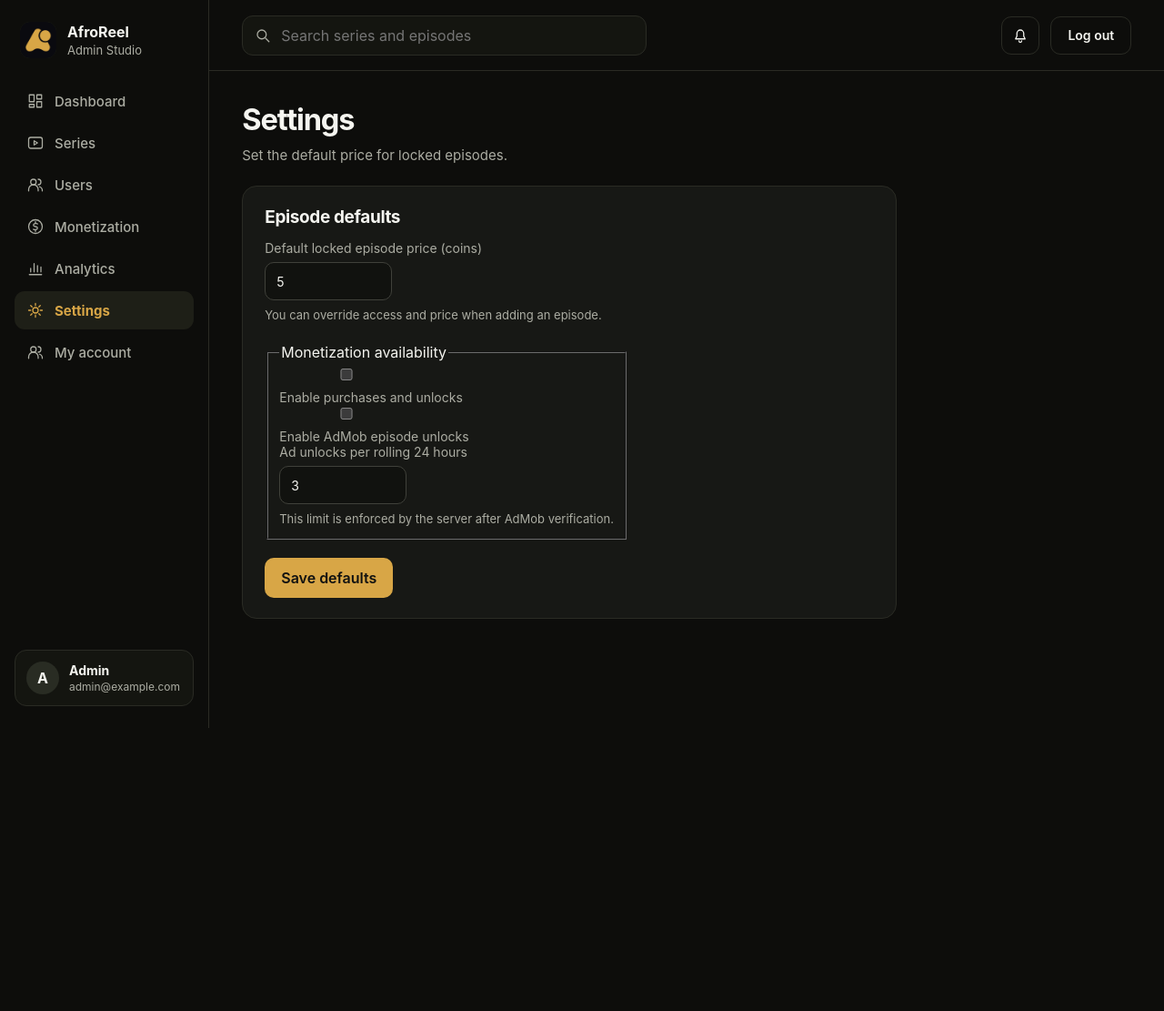
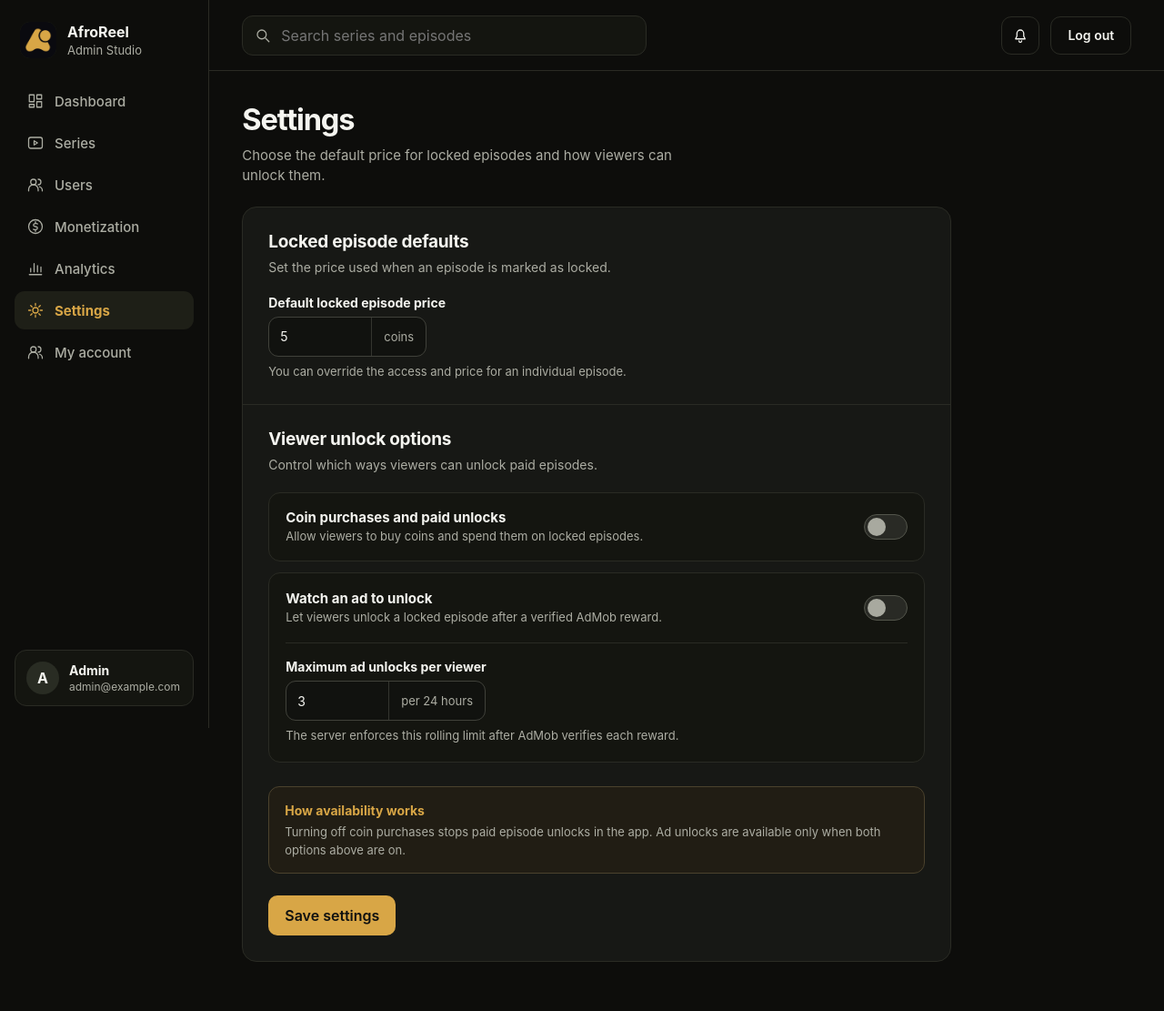
Before and after one commit to ioadejuwon/afroreel, a Node server app: page /admin/settings in a window 1280 px wide. Shown: the whole page at 91% size. Before the commit the page ends 800 px from the top, so only its background shows below. Run offline with Node 20, Linux system fonts and the light colour scheme; the visitor is signed in with stand-in values (Sample User, id 1); data comes from the database, SQL or seed files in the repository; data that the repository does not hold is empty.

Commit message:
Redesign monetization settings controls

```diff
--- a/admin/styles.css
+++ b/admin/styles.css
@@ -1741,9 +1741,9 @@ img.poster {
 .report-tabs a { display: inline-flex; align-items: center; justify-content: center; padding: 9px 15px; border: 1px solid var(--line); border-radius: 10px; color: var(--muted); text-decoration: none; font-weight: 600; font-size: 14px; }
 .report-tabs a:hover, .report-tabs a[aria-current="page"] { color: var(--gold); border-color: #63502e; background: #272217; }
 .report-filters { display: flex; flex-wrap: wrap; align-items: end; gap: 12px 14px; margin: 18px 0; }
-.report-filters label, .defaults-form label { display: flex; flex-direction: column; gap: 7px; color: var(--muted); font-size: 14px; }
+.report-filters label, #settings .settings-field { display: flex; flex-direction: column; gap: 7px; color: var(--muted); font-size: 14px; }
 .report-filters .wide-field { flex: 1 1 230px; }
-.report-filters :is(input:not([type="hidden"]), select), .defaults-form input[type="number"] {
+.report-filters :is(input:not([type="hidden"]), select), #settings input[type="number"] {
   min-width: 0; min-height: 42px; max-width: 100%; padding: 8px 12px; border: 1px solid #40413a;
   border-radius: 10px; color: var(--text); background: #11120f; font: inherit; color-scheme: dark;
 }
@@ -1762,7 +1762,7 @@ img.poster {
 .report-columns { display: grid; grid-template-columns: minmax(0, 2fr) minmax(230px, 1fr); gap: 18px; }
 .analytics-metrics, .package-list { grid-template-columns: repeat(3, minmax(0,1fr)); }
 .viewer-chart .untracked { background: repeating-linear-gradient(135deg,transparent,transparent 4px,#33342f 5px,#33342f 6px); }
-.report-note, .defaults-form small { font-size: 13px; line-height: 1.5; margin: 10px 0 0; }
+.report-note, #settings small { font-size: 13px; line-height: 1.5; }
 .daily-details summary { cursor: pointer; font-weight: 650; }
 .activity-row, .record-details > div { display: flex; justify-content: space-between; align-items: baseline; gap: 18px; padding: 12px 0; border-top: 1px solid var(--line); }
 .record-details { margin: 0; }
@@ -1775,10 +1775,42 @@ img.poster {
 .profile-metrics .date-value { font-size: 17px; line-height: 1.4; }
 .access-form label { display: block; }
 .access-form input { display: block; margin-top: 8px; }
-.settings-panel { max-width: 720px; }
-.defaults-form { display: grid; justify-items: start; gap: 20px; }
-.defaults-form input { width: 140px; }
-.defaults-form small { margin: 0; }
+.settings-panel { max-width: 780px; padding: 0; overflow: hidden; }
+.defaults-form { display: grid; }
+.settings-section { min-width: 0; margin: 0; padding: 26px 28px; border: 0; }
+.settings-section + .settings-section { border-top: 1px solid var(--line); }
+.settings-section > header { display: block; margin-bottom: 20px; }
+.settings-section h2 { margin: 0; color: var(--text); font-size: 19px; font-weight: 700; letter-spacing: -.015em; }
+.settings-section header p { margin: 6px 0 0; color: var(--muted); font-size: 14px; line-height: 1.5; }
+.settings-field > label { color: var(--text); font-weight: 650; }
+.settings-number { display: flex; align-items: center; width: fit-content; max-width: 100%; min-height: 44px; overflow: hidden; border: 1px solid #40413a; border-radius: 11px; background: #11120f; }
+#settings .settings-number input[type="number"] { width: 112px; min-height: 42px; border: 0; border-radius: 0; background: transparent; }
+.settings-number:focus-within { outline: 2px solid var(--gold); outline-offset: 2px; }
+#settings .settings-number input:focus-visible { outline: 0; }
+.settings-number span { align-self: stretch; display: flex; align-items: center; padding: 0 13px; border-left: 1px solid #34352f; color: var(--muted); font-size: 13px; white-space: nowrap; }
+#settings small { display: block; margin: 0; color: var(--muted); }
+.unlock-settings { display: block; }
+.settings-switch-row { display: flex; align-items: center; justify-content: space-between; gap: 20px; min-height: 76px; padding: 16px 18px; border: 1px solid var(--line); border-radius: 13px; background: #141510; cursor: pointer; }
+.settings-switch-row:hover { border-color: #4c4d42; background: #181914; }
+.settings-switch-copy { min-width: 0; }
+.settings-switch-copy strong { display: block; color: var(--text); font-size: 15px; line-height: 1.35; }
+.settings-switch-copy small { margin-top: 4px; }
+.settings-switch-control { position: relative; flex: 0 0 auto; }
+.settings-switch-control input { position: absolute; width: 1px; height: 1px; margin: 0; opacity: 0; }
+.settings-switch-track { position: relative; display: block; width: 48px; height: 28px; border: 1px solid #53554b; border-radius: 999px; background: #292a25; transition: background .18s ease, border-color .18s ease; }
+.settings-switch-track::after { position: absolute; top: 3px; left: 3px; width: 20px; height: 20px; border-radius: 50%; background: #a8a99f; content: ""; transition: transform .18s ease, background .18s ease; }
+.settings-switch-control input:checked + .settings-switch-track { border-color: var(--gold); background: var(--gold); }
+.settings-switch-control input:checked + .settings-switch-track::after { background: #171815; transform: translateX(20px); }
+.settings-switch-control input:focus-visible + .settings-switch-track { outline: 2px solid var(--gold); outline-offset: 3px; }
+.settings-option { margin-top: 12px; overflow: hidden; border: 1px solid var(--line); border-radius: 13px; background: #141510; }
+.settings-option .settings-switch-row { border: 0; border-radius: 0; background: transparent; }
+.settings-option .settings-switch-row:hover { background: #181914; }
+.settings-limit { margin: 0 18px; padding: 17px 0 18px; border-top: 1px solid var(--line); }
+.settings-note { margin: 0 28px 24px; padding: 15px 17px; border: 1px solid #4b422d; border-radius: 12px; background: #211d14; }
+.settings-note strong { color: var(--gold); font-size: 14px; }
+.settings-note p { margin: 4px 0 0; color: var(--muted); font-size: 13px; line-height: 1.55; }
+.settings-actions { display: flex; align-items: center; gap: 16px; padding: 0 28px 28px; }
+.settings-actions .save-feedback { margin: 0; }
 .save-feedback { color: #95d398; }
 #episodes .panel, #series-detail .panel { background: #171815; border-radius: 16px; }
 @media (max-width: 760px) {
@@ -1791,4 +1823,17 @@ img.poster {
   .records { min-width: 510px; }
   .record-details > div { flex-wrap: wrap; gap: 6px; }
   .record-details dd { text-align: left; }
-}
+  .settings-section { padding: 22px 20px; }
+  .settings-note { margin: 0 20px 22px; }
+  .settings-actions { padding: 0 20px 22px; }
+  .settings-switch-row { align-items: flex-start; min-height: 0; }
+  .settings-switch-control { margin-top: 2px; }
+}
+@media (max-width: 460px) {
+  .settings-switch-row { display: grid; grid-template-columns: minmax(0, 1fr) auto; gap: 12px; padding: 15px; }
+  .settings-limit { margin: 0 15px; }
+  .settings-number { width: 100%; }
+  #settings .settings-number input[type="number"] { flex: 1; width: 100%; }
+  .settings-actions { align-items: flex-start; flex-direction: column; }
+  .settings-actions .primary-button { width: 100%; }
+}
--- a/server/views/partials/views/settings.ejs
+++ b/server/views/partials/views/settings.ejs
@@ -1,21 +1,38 @@
 <section class="view active admin-report" id="settings" aria-labelledby="settings-title">
-  <header class="library-heading"><div><h1 id="settings-title">Settings</h1><p>Set the default price for locked episodes.</p></div></header>
-  <section class="dashboard-panel report-panel settings-panel"><header><h2>Episode defaults</h2></header>
+  <header class="library-heading"><div><h1 id="settings-title">Settings</h1><p>Choose the default price for locked episodes and how viewers can unlock them.</p></div></header>
+  <section class="dashboard-panel report-panel settings-panel">
     <form method="post" action="<%= adminPath %>/settings" class="defaults-form">
       <input type="hidden" name="_csrf" value="<%= csrfToken %>"/>
       <input type="hidden" name="freeOpening" value="<%= defaults.free_opening_episodes %>" />
-      <label>Default locked episode price (coins)<input name="lockedPrice" type="number" min="0" max="4294967295" required value="<%= defaults.locked_coin_price %>" />
-        <small>You can override access and price when adding an episode.</small></label>
-      <fieldset>
-        <legend>Monetization availability</legend>
-        <label><input name="monetizationEnabled" type="checkbox" <%- monetization.monetization_enabled ? "checked" : "" %> /> Enable purchases and unlocks</label>
-        <label><input name="adUnlockEnabled" type="checkbox" <%- monetization.ad_unlock_enabled ? "checked" : "" %> /> Enable AdMob episode unlocks</label>
-        <label>Ad unlocks per rolling 24 hours<input name="dailyAdUnlockLimit" type="number" min="0" max="100" required value="<%= monetization.daily_ad_unlock_limit %>" />
-          <small>This limit is enforced by the server after AdMob verification.</small></label>
-      </fieldset>
+      <section class="settings-section" aria-labelledby="locked-defaults-title">
+        <header><h2 id="locked-defaults-title">Locked episode defaults</h2><p>Set the price used when an episode is marked as locked.</p></header>
+        <div class="settings-field">
+          <label for="locked-price">Default locked episode price</label>
+          <div class="settings-number"><input id="locked-price" name="lockedPrice" type="number" min="0" max="4294967295" required value="<%= defaults.locked_coin_price %>" /><span>coins</span></div>
+          <small>You can override the access and price for an individual episode.</small>
+        </div>
+      </section>
+      <section class="settings-section unlock-settings" aria-labelledby="unlock-options-title">
+        <header><h2 id="unlock-options-title">Viewer unlock options</h2><p>Control which ways viewers can unlock paid episodes.</p></header>
+        <label class="settings-switch-row" for="monetization-enabled">
+          <span class="settings-switch-copy"><strong>Coin purchases and paid unlocks</strong><small>Allow viewers to buy coins and spend them on locked episodes.</small></span>
+          <span class="settings-switch-control"><input id="monetization-enabled" name="monetizationEnabled" type="checkbox" role="switch" <%- monetization.monetization_enabled ? "checked" : "" %> /><span class="settings-switch-track" aria-hidden="true"></span></span>
+        </label>
+        <div class="settings-option">
+          <label class="settings-switch-row" for="ad-unlock-enabled">
+            <span class="settings-switch-copy"><strong>Watch an ad to unlock</strong><small>Let viewers unlock a locked episode after a verified AdMob reward.</small></span>
+            <span class="settings-switch-control"><input id="ad-unlock-enabled" name="adUnlockEnabled" type="checkbox" role="switch" <%- monetization.ad_unlock_enabled ? "checked" : "" %> /><span class="settings-switch-track" aria-hidden="true"></span></span>
+          </label>
+          <div class="settings-limit settings-field">
+            <label for="daily-ad-unlock-limit">Maximum ad unlocks per viewer</label>
+            <div class="settings-number"><input id="daily-ad-unlock-limit" name="dailyAdUnlockLimit" type="number" min="0" max="100" required value="<%= monetization.daily_ad_unlock_limit %>" /><span>per 24 hours</span></div>
+            <small>The server enforces this rolling limit after AdMob verifies each reward.</small>
+          </div>
+        </div>
+      </section>
+      <aside class="settings-note"><strong>How availability works</strong><p>Turning off coin purchases stops paid episode unlocks in the app. Ad unlocks are available only when both options above are on.</p></aside>
       <% if (formError) { %><p class="form-error" role="alert"><%= formError %></p><% } %>
-      <% if (saved) { %><p class="save-feedback" role="status">Episode defaults saved.</p><% } %>
-      <button class="primary-button">Save defaults</button>
+      <div class="settings-actions"><button class="primary-button">Save settings</button><% if (saved) { %><p class="save-feedback" role="status">Settings saved.</p><% } %></div>
     </form>
   </section>
 </section>
```
